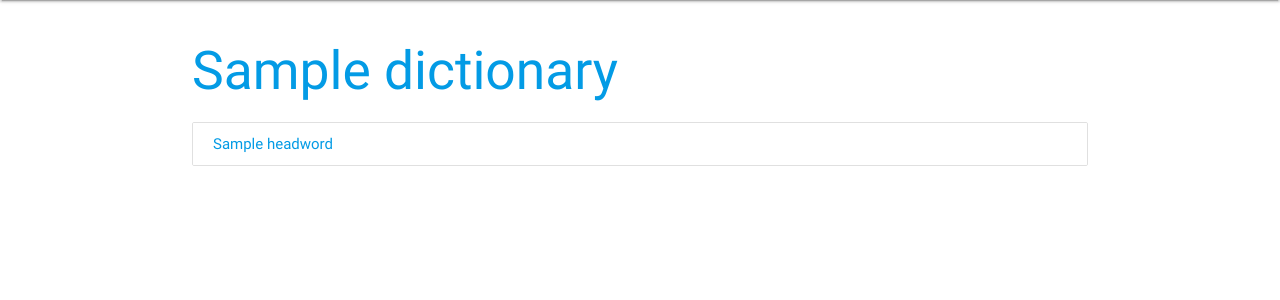
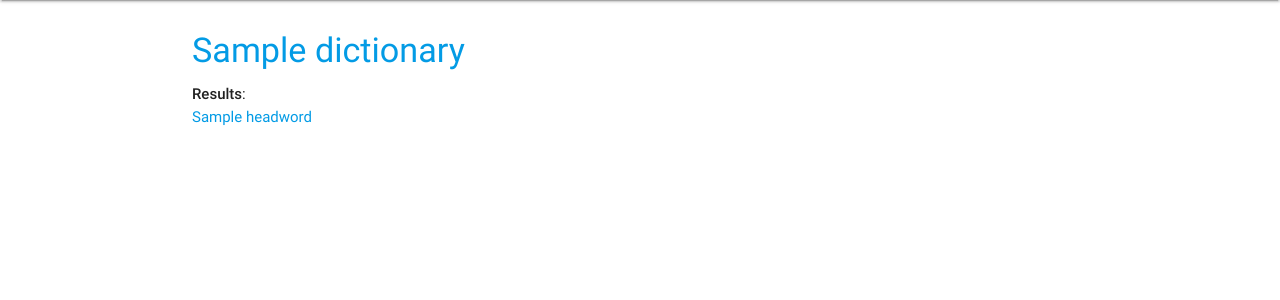
Before and after one commit to mattkohl/the_right_rhymes_beta, a Django app: template dictionary/api/templates/api/dictionary.html in a window 1280 px wide. Shown: the part 64-364 px from the top of the page. Run offline with Django 3.2, Linux system fonts and the light colour scheme; the template is opened without the code that fills it: most values are stand-ins (such as "Sample title", 1, 10 or a date in 2020).

Commit message:
h2 -> h4

```diff
--- a/dictionary/api/templates/api/annotation.html
+++ b/dictionary/api/templates/api/annotation.html
@@ -3,7 +3,7 @@
 {% block title %} {{ annotation.text }}{% endblock %}
 
 {% block content %}
-<h2><a href="{% url 'annotation-detail' pk=annotation.id %}">{{ annotation.text }}</a></h2>
+<h4><a href="{% url 'annotation-detail' pk=annotation.id %}">{{ annotation.text }}</a></h4>
 
 {% if senses %}
     {% include 'api/_sense_list.html' with senses=senses label="Senses" %}
--- a/dictionary/api/templates/api/artist.html
+++ b/dictionary/api/templates/api/artist.html
@@ -4,7 +4,7 @@
 
 {% block content %}
 <div class="row">
-    <h2><a href="{% url 'artist-detail' pk=artist.id %}">{{ artist.name }}</a></h2>
+    <h4><a href="{% url 'artist-detail' pk=artist.id %}">{{ artist.name }}</a></h4>
 </div>
 
 {% if origin %}
--- a/dictionary/api/templates/api/dictionary.html
+++ b/dictionary/api/templates/api/dictionary.html
@@ -3,18 +3,10 @@
 {% block title %} {{ dictionary.name }}{% endblock %}
 
 {% block content %}
-<h2><a href="{% url 'dictionary-detail' pk=dictionary.id %}">{{ dictionary.name }}</a></h2>
+<h4><a href="{% url 'dictionary-detail' pk=dictionary.id %}">{{ dictionary.name }}</a></h4>
 
 {% if senses %}
-<div class="col s12">
-    <ul class="collection">
-    {% for s in senses %}
-        <a href="{% url 'sense-highlight' pk=s.id%}" class="sense-link">
-            <li class="collection-item">{{ s.headword }}</li>
-        </a>
-    {% endfor %}
-    </ul>
-</div>
+    {% include 'api/_sense_list.html' with senses=senses label="Results" %}
 {% endif %}
 
 {% endblock %}}
--- a/dictionary/api/templates/api/domain.html
+++ b/dictionary/api/templates/api/domain.html
@@ -3,7 +3,7 @@
 {% block title %} {{ domain.name }}{% endblock %}
 
 {% block content %}
-<h2><a href="{% url 'domain-detail' pk=domain.id %}">{{ domain.name }}</a></h2>
+<h4><a href="{% url 'domain-detail' pk=domain.id %}">{{ domain.name }}</a></h4>
 
 {% if senses %}
     {% include 'api/_sense_list.html' with senses=senses label="Senses" %}
--- a/dictionary/api/templates/api/place.html
+++ b/dictionary/api/templates/api/place.html
@@ -4,7 +4,7 @@
 
 {% block content %}
 <div class="row">
-    <h2><a href="{% url 'place-detail' pk=place.id %}">{{ place.name }}</a></h2>
+    <h4><a href="{% url 'place-detail' pk=place.id %}">{{ place.name }}</a></h4>
 </div>
 
 {% if contains %}
--- a/dictionary/api/templates/api/semantic_class.html
+++ b/dictionary/api/templates/api/semantic_class.html
@@ -3,7 +3,7 @@
 {% block title %} {{ semantic_class.name }}{% endblock %}
 
 {% block content %}
-<h2><a href="{% url 'semanticclass-detail' pk=semantic_class.id %}">{{ semantic_class.name }}</a></h2>
+<h4><a href="{% url 'semanticclass-detail' pk=semantic_class.id %}">{{ semantic_class.name }}</a></h4>
 
 {% if senses %}
     {% include 'api/_sense_list.html' with senses=senses label="Senses" %}
--- a/dictionary/api/templates/api/sense.html
+++ b/dictionary/api/templates/api/sense.html
@@ -3,7 +3,7 @@
 {% block title %} {{ sense.headword }}{% endblock %}
 
 {% block content %}
-<h2><a href="{% url 'sense-detail' pk=sense.id %}">{{ sense.headword }}</a></h2>
+<h4><a href="{% url 'sense-detail' pk=sense.id %}">{{ sense.headword }}</a></h4>
 
 <div class="col s12"><strong>Part of speech: </strong> {{ sense.part_of_speech }}</div>
 
--- a/dictionary/api/templates/api/song.html
+++ b/dictionary/api/templates/api/song.html
@@ -7,7 +7,7 @@
 <div class="row">
     <div class="col s12">
         <div class="col s6" data-song-id="{{ song.id }}">
-        <h2>"<a href="{% url 'song-detail' pk=song.id %}">{{ song.title }}</a>"</h2>
+            <h4>"<a href="{% url 'song-detail' pk=song.id %}">{{ song.title }}</a>"</h4>
             <div><strong>Release date: </strong>{{ song.release_date | date:"Y-m-d" }}</div>
             {% if primary_artists %}
                 {% include 'api/_artist_list.html' with artists=primary_artists label="Primary artists" %}
```
Lines whose indentation alone changed are shown as unchanged.
